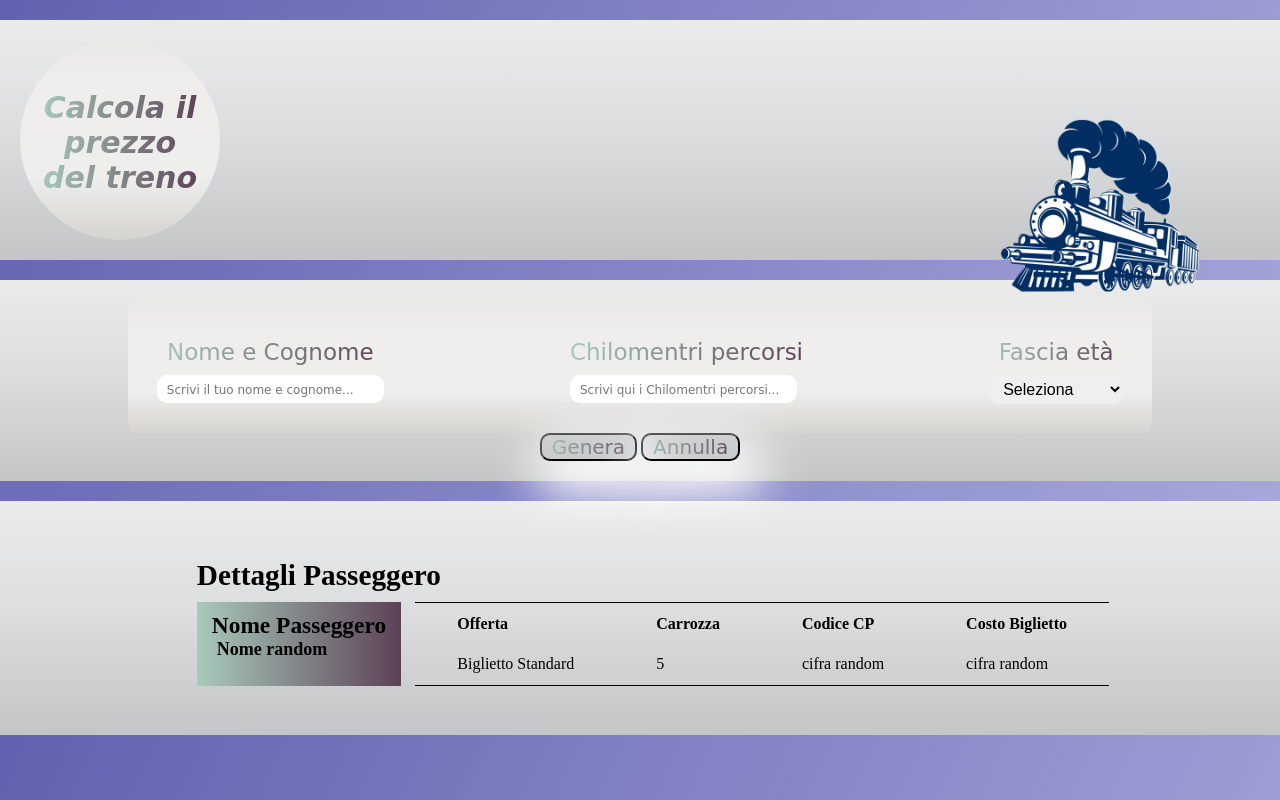
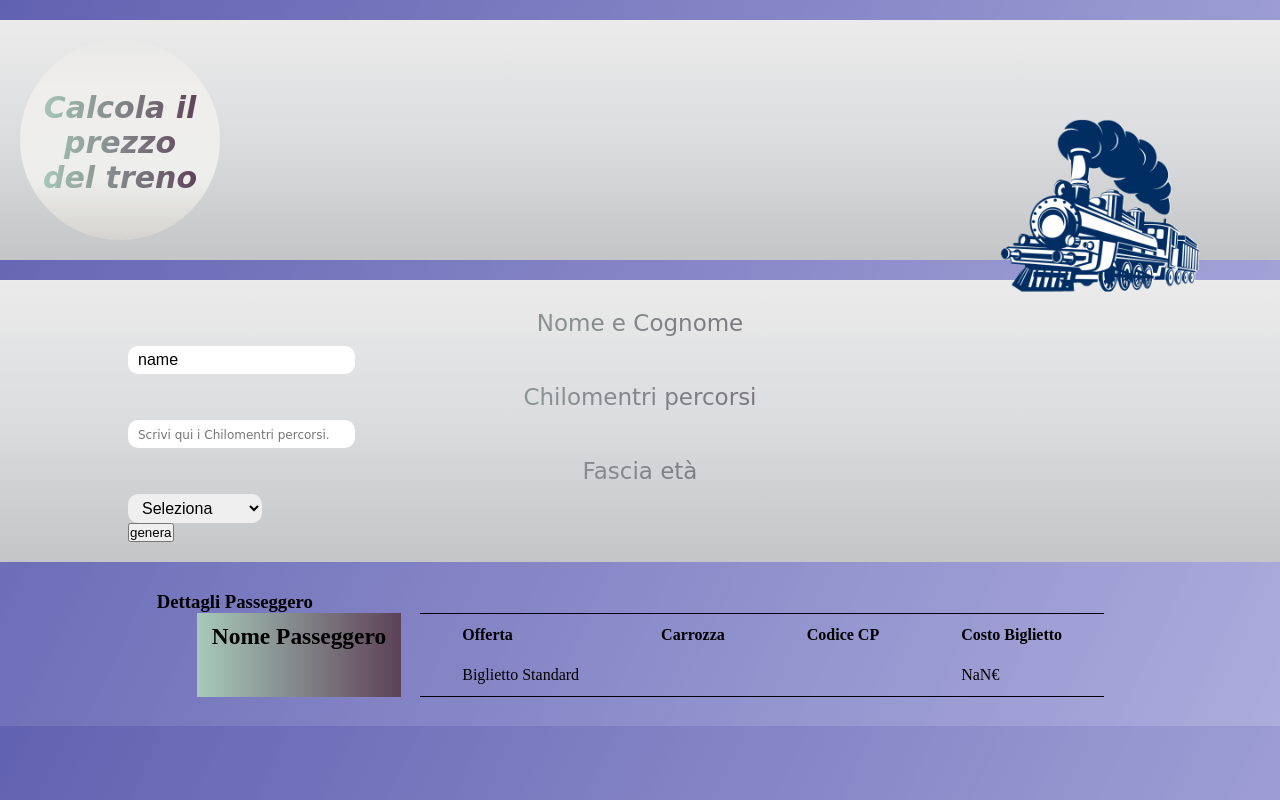
Before and after one commit to CalendaLucia/js-biglietto-treno-form, a plain HTML site: page index.html in a window 1280 px wide. Drawn offline with Linux system fonts and the light colour scheme.

Commit message:
modifiche

```diff
--- a/css/style.css
+++ b/css/style.css
@@ -71,11 +71,10 @@ h1 {
 }
 
 #survey-form {
-    display: flex;
-    justify-content: space-between;
     background-image: linear-gradient(to top, #d5d4d0 0%, #d5d4d0 1%, #eeeeec 31%, #efeeec 75%, #e9e9e7 100%);
     border-radius: 10px;
     padding: 1.8em;
+    text-align: center;
 
 }
 
--- a/index.html
+++ b/index.html
@@ -25,14 +25,14 @@
     <main>
         <section id="generator-ticket">
             <div class="myrow">
-               <form id="survey-form" action="#" method="post">
+
                     <div class="form">
                       <label class="mylabel" for="name">Nome e Cognome</label>
-                      <input type="text" id="name" name="name" placeholder="Scrivi il tuo nome e cognome..." required>
+                      <input type="text" id="name" name="name" value="name" placeholder="Scrivi il tuo nome e cognome..." required>
                     </div>
                     <div class="form">
-                       <label class="mylabel" for="km">Chilomentri percorsi</label>
-                       <input type="text" id="km" name="km" placeholder="Scrivi qui i Chilomentri percorsi..." required>
+                       <label class="mylabel" for="chilomentri">Chilomentri percorsi</label>
+                       <input  type="number" id="chilometri" name="km" placeholder="Scrivi qui i Chilomentri percorsi..." required>
                     </div>
                     <div class="form">
                         <label class="mylabel" for="age">Fascia età</label>
@@ -43,27 +43,24 @@
                           <option value="over65">Over_65</option>
                        </select>
                       </div>
-                </form>
-                <div class="mybutton">
-                    <button>
-                        Genera
-                    </button>
-                    <button>
-                        Annulla
+                      <button type="button" id="submitButton">
+                        genera
                       </button>
-                  </div>
+
+
+
             </div>
         </section>
 
-        <section id="generator-ticket">
+        <section id="ticket">
             <div class="myticket">
-                <div class="name-passengers">
+                <div >
                     <h3>Dettagli Passeggero</h3>
                 </div>
                 <div class="ticket">
                      <div class="card-name">
                         <h3>Nome Passeggero</h3>
-                        <h4>Nome random</h4>
+                        <h4 id="name-passengers"></h4>
                      </div>
 
                      <!-- START TABLE TICKET -->
@@ -78,10 +75,10 @@
                         </thead>
                         <tbody>
                             <tr>
-                                <td>Biglietto Standard</td>
-                                <td>5</td>
-                                <td>cifra random</td>
-                                <td>cifra random</td>
+                                <td id="sconto">Biglietto Standard</td>
+                                <td id="carrozza"></td>
+                                <td id="cp"></td>
+                                <td id="result"></td>
                               </tr>
                         </tbody>
 
--- a/js/scripts.js
+++ b/js/scripts.js
@@ -0,0 +1,123 @@
+const nome = document.getElementById("name");
+const km = document.getElementById("chilometri");
+const age= document.getElementById("age");
+const submitButton = document.getElementById("submitButton");
+const prezzoAlChilomentro = 0.21;
+const prezzoFinale = parseInt(km.value) * prezzoAlChilomentro;
+
+
+const scontoUnder_18 = prezzoFinale  / 100 * 20 ;
+const scontoOver_65 = prezzoFinale / 100 * 40 ;
+const prezzoUnder_18 = prezzoFinale - scontoUnder_18 ;
+const prezzoOver_65 = prezzoFinale - scontoOver_65 ;
+
+
+submitButton.addEventListener("click",
+function() {
+
+
+  if (age.value == 'maggiorenne') {
+  document.getElementById("sconto").innerHTML = "Biglietto Standard";
+  document.getElementById("carrozza").innerHTML=Math.round(Math.random()*10+1);
+  document.getElementById("cp").innerHTML=Math.round(Math.random()*9000+1);
+  document.getElementById("result").innerHTML = prezzoFinale;
+
+}
+
+
+
+    else if (age.value == 'minorenne') {
+  document.getElementById("sconto").innerHTML = "20%";
+  document.getElementById("carrozza").innerHTML=Math.round(Math.random()*10+1);
+  document.getElementById("cp").innerHTML=Math.round(Math.random()*9000+1);
+  document.getElementById("result").innerHTML = prezzoUnder_18;
+}
+   else if (age.value == 'over65') {
+  document.getElementById("sconto").innerHTML = "40%";
+  document.getElementById("carrozza").innerHTML=Math.round(Math.random()*10+1);
+  document.getElementById("cp").innerHTML=Math.round(Math.random()*9000+1);
+  document.getElementById("result").innerHTML = prezzoOver_65;
+
+}
+
+  });
+
+  document.getElementById("result").innerHTML = prezzoOver_65.toFixed(2) + "€";
+  document.getElementById("result").innerHTML = prezzoUnder_18.toFixed(2) + "€";
+  // submitButton.addEventListener('click',
+  //   function () {
+  //    // Variabili associate ai campi del modulo
+  //    const nome = nome.value;
+  //    const km = km.value;
+  //    const age= age.value;
+  //    const submitButton= submitButton.value;
+
+//      if ((nome == "") || (nome == "undefined")) {
+//         alert("Devi inserire un nome");
+//         nome.focus();
+//         return false;
+//      }
+//      if ((isNaN()) || (km == "") || (km == "undefined")) {
+//         alert("Devi inserire i chilometri percorsi, attenzione deve essere numerico!");
+//         km.value = "";
+//         km.focus();
+//         return false;
+//      }
+
+
+//      if ((age == "") || (age == "undefined")) {
+//         alert("Devi confermare la tua età");
+//         age.focus();
+//         return false;
+//       }
+//       if (password != age) {
+//          alert("scegli il tuo sesso");
+//          age.value = "";
+//          age.focus();
+//          return false;
+//       }
+//       else {
+//         submitButton.submit();
+//      }
+
+
+//   }
+//   )
+
+
+
+
+
+
+// //seleziono gli elementi HTML input e li assegno a delle variabili
+// const inputName = document.getElementById('name');
+// const km = document.getElementById('chilometri');
+// const age = document.getElementById('age');
+
+
+// const nascondi =   document.getElementById("ticket").style.display = 'none';
+
+
+// const button = document.getElementById("genera");
+
+// button.addEventListener('click',
+
+//     function() {
+
+//         document.getElementById("ticket").style.display = 'block';
+
+//     }
+
+// );
+
+// const annulla = document.getElementById("annulla");
+
+// annulla.addEventListener('click',
+
+//     function annulla() {
+
+//         document.getElementById("ticket").style.display = 'none';
+
+//     }
+
+// );
```
